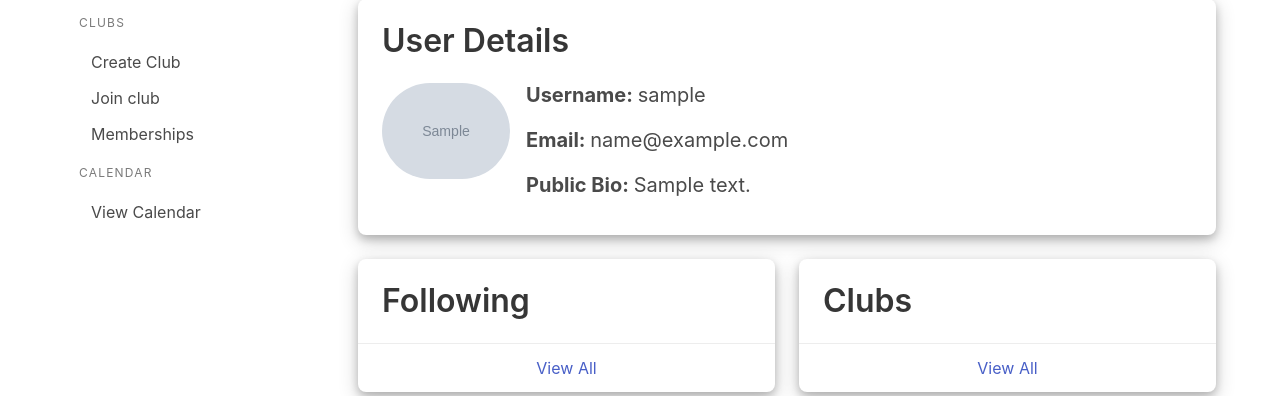
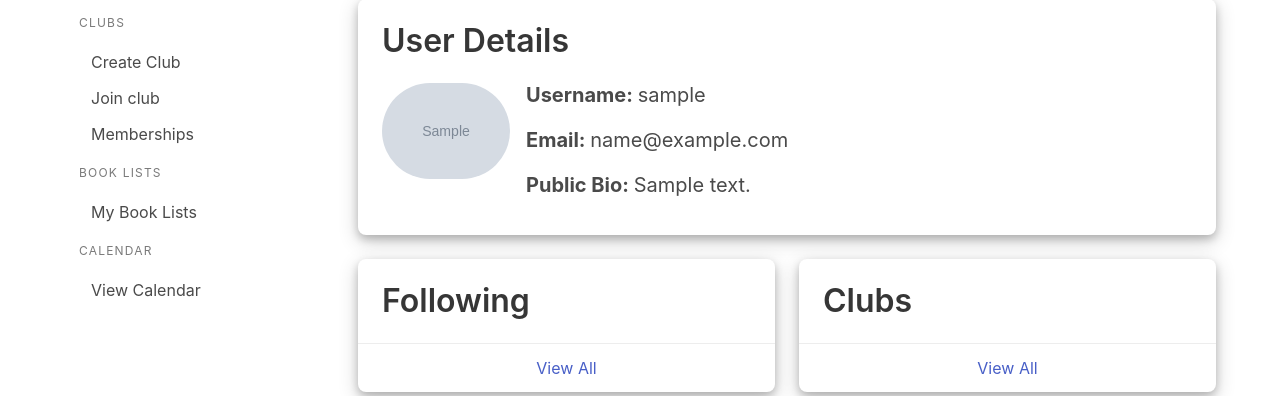
Before and after one commit to amir-rahim/BookClubSocialNetwork, a Django app: template BookClub/templates/user_dashboard.html in a window 1280 px wide. Shown: the part 357-753 px from the top of the page. Run offline with Django 3.2, Linux system fonts and the light colour scheme; the template is opened without the code that fills it: most values are stand-ins (such as "Sample title", 1, 10 or a date in 2020); grey boxes marked "Sample" are stand-in pictures; some libraries are stand-ins or nearby versions.

Commit message:
Add links to user dashboard

```diff
--- a/BookClub/templates/user_dashboard.html
+++ b/BookClub/templates/user_dashboard.html
@@ -31,6 +31,12 @@
                 <li><a href="{% url 'create_club' %}">Create Club</a></li>
                 <li><a href="{% url 'available_clubs' %}">Join club</a></li>
                 <li><a href="{% url 'my_club_memberships' %}">Memberships</a></li>
+            </ul>
+
+            <p class="menu-label">Book Lists</p>
+
+            <ul class="menu-list">
+                <li><a href="{% url 'booklists_list' user.username %}">My Book Lists</a></li>
             </ul>
 
             <p class="menu-label">Calendar</p>
@@ -128,7 +134,7 @@
         </div>
 
         <div class="tile is-ancestor has-text-centered">
-            <div class="tile is-parent">
+            <div class="tile is-parent" onclick="window.location='{% url 'booklists_list' user.username %}';" style="cursor:pointer;">
                 <article class="tile is-child box">
                     <p class="title">20</p>
                     <p class="subtitle">Book Lists</p>
@@ -167,7 +173,7 @@
                         <p class="card-footer-item">
                             <span><a href="#">Read List</a></span>
                         </p>
-                        <p class="card-footer-item">
+                        <p class="card-footer-item" onclick="window.location='{% url 'booklists_list' user.username %}';" style="cursor:pointer;">
                             <span><a href="#">View All</a></span>
                         </p>
                     </div>
```
